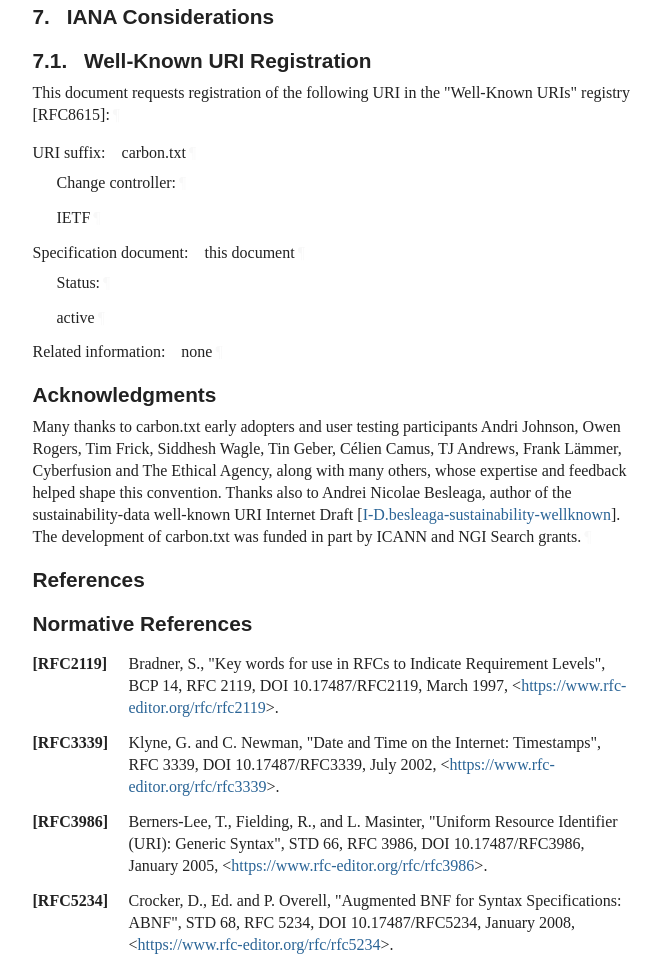
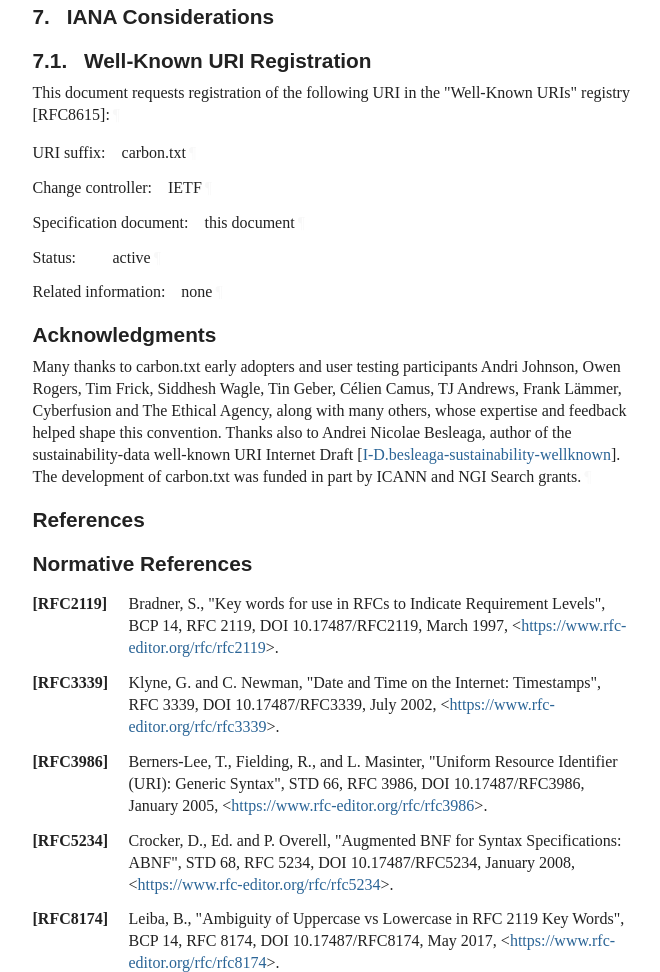
Before and after one commit to thegreenwebfoundation/carbon-txt-internet-draft, a plain HTML site: page draft-cowlishaw-carbontxt.html in a window 1280 px wide. Shown: the part 10673-11645 px from the top of the page, without its empty margins (92-752 px from the left). Drawn offline with Linux system fonts and the light colour scheme; a web font is replaced by a local one.

Commit message:
Script updating gh-pages from 2a33cdc. [ci skip]

```diff
--- a/draft-cowlishaw-carbontxt.html
+++ b/draft-cowlishaw-carbontxt.html
@@ -2121,10 +2121,9 @@ services = [
           <dt id="section-7.1-2.1">URI suffix:</dt>
           <dd style="margin-left: 1.5em" id="section-7.1-2.2">
             <p id="section-7.1-2.2.1">carbon.txt<a href="#section-7.1-2.2.1" class="pilcrow">¶</a></p>
-<p id="section-7.1-2.2.2">Change controller:<a href="#section-7.1-2.2.2" class="pilcrow">¶</a></p>
 </dd>
           <dd class="break"></dd>
-<dt id="section-7.1-2.3"></dt>
+<dt id="section-7.1-2.3">Change controller:</dt>
           <dd style="margin-left: 1.5em" id="section-7.1-2.4">
             <p id="section-7.1-2.4.1">IETF<a href="#section-7.1-2.4.1" class="pilcrow">¶</a></p>
 </dd>
@@ -2132,10 +2131,9 @@ services = [
 <dt id="section-7.1-2.5">Specification document:</dt>
           <dd style="margin-left: 1.5em" id="section-7.1-2.6">
             <p id="section-7.1-2.6.1">this document<a href="#section-7.1-2.6.1" class="pilcrow">¶</a></p>
-<p id="section-7.1-2.6.2">Status:<a href="#section-7.1-2.6.2" class="pilcrow">¶</a></p>
 </dd>
           <dd class="break"></dd>
-<dt id="section-7.1-2.7"></dt>
+<dt id="section-7.1-2.7">Status:</dt>
           <dd style="margin-left: 1.5em" id="section-7.1-2.8">
             <p id="section-7.1-2.8.1">active<a href="#section-7.1-2.8.1" class="pilcrow">¶</a></p>
 </dd>
```
Also changed, not shown: draft-cowlishaw-carbontxt.txt.
